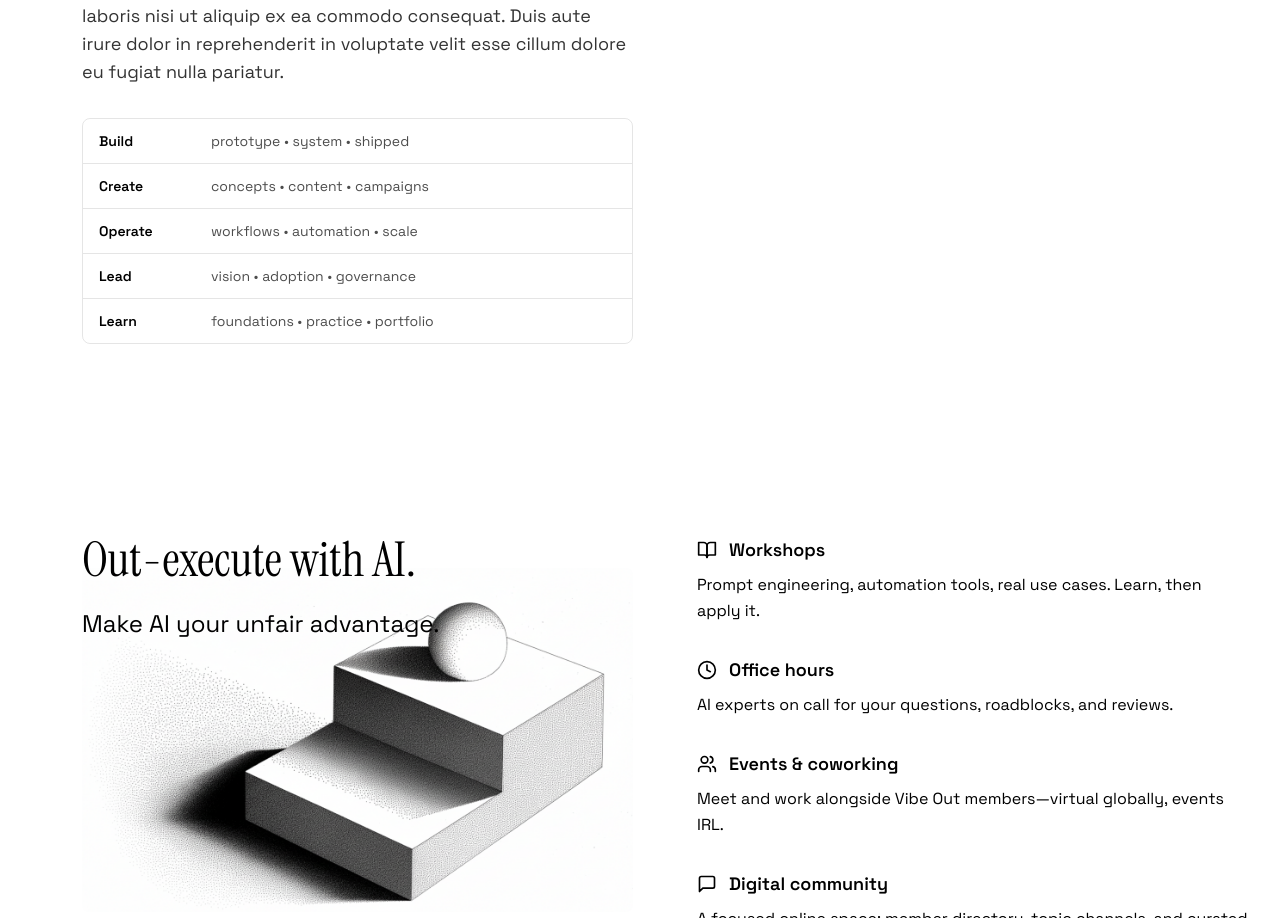
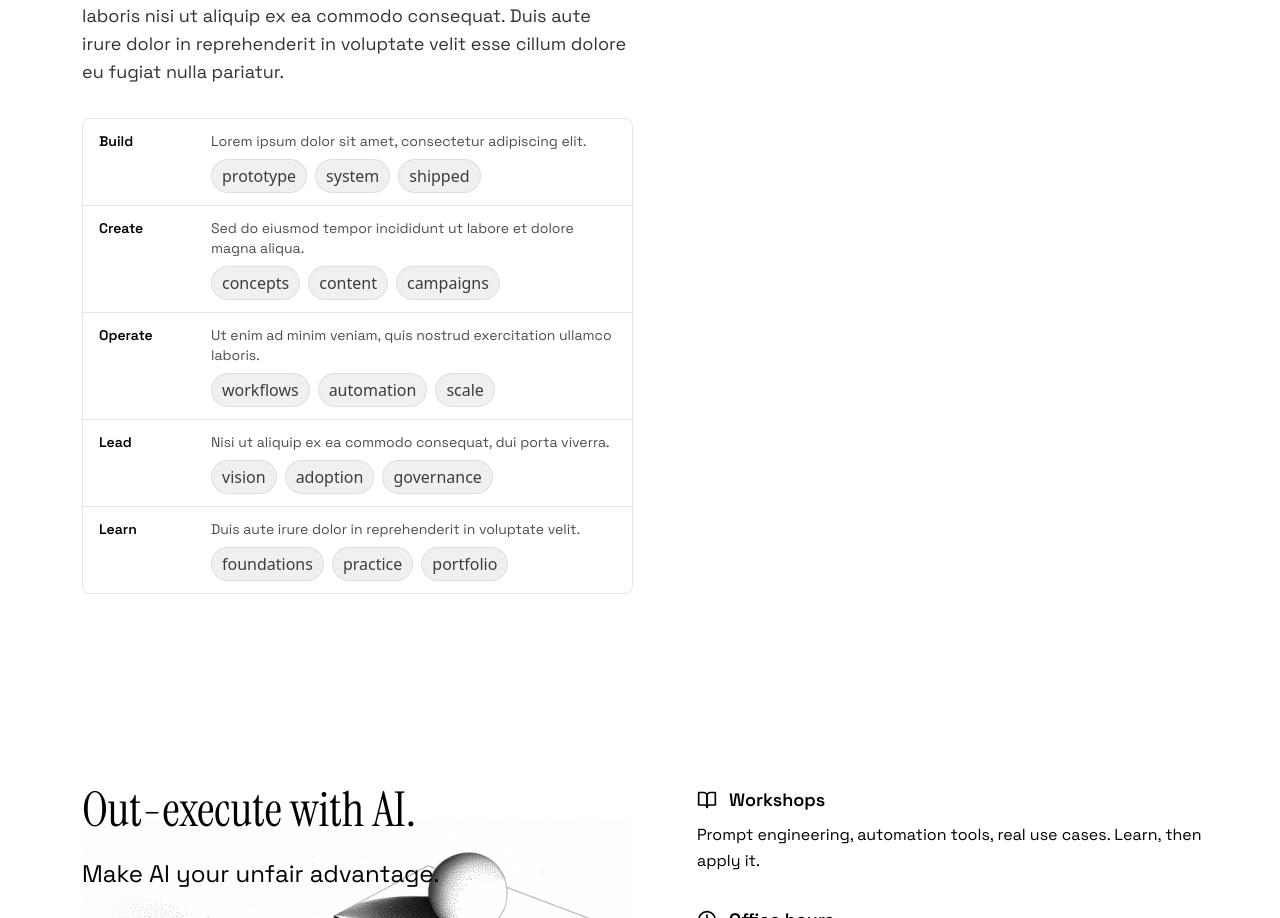
Before and after one commit to joshuaspacecadet/vibeout2, a React (Vite) app: page / in a window 1280 px wide. Shown: the part 1146-2064 px from the top of the page. Built offline with nearby package versions, Linux system fonts and the light colour scheme.

Commit message:
Refactor JourneyCompact component in App.tsx to include detailed descriptions and improve layout, while updating styles in index.css for better visual presentation of steps.

```diff
--- a/src/App.tsx
+++ b/src/App.tsx
@@ -215,26 +215,35 @@ function App() {
 export default App;
 
 function JourneyCompact() {
-  const rows = [
-    { title: 'Build', steps: 'prototype • system • shipped' },
-    { title: 'Create', steps: 'concepts • content • campaigns' },
-    { title: 'Operate', steps: 'workflows • automation • scale' },
-    { title: 'Lead', steps: 'vision • adoption • governance' },
-    { title: 'Learn', steps: 'foundations • practice • portfolio' },
+  const rows: Array<{ title: string; steps: string[]; desc: string }> = [
+    { title: 'Build', steps: ['prototype', 'system', 'shipped'], desc: 'Lorem ipsum dolor sit amet, consectetur adipiscing elit.' },
+    { title: 'Create', steps: ['concepts', 'content', 'campaigns'], desc: 'Sed do eiusmod tempor incididunt ut labore et dolore magna aliqua.' },
+    { title: 'Operate', steps: ['workflows', 'automation', 'scale'], desc: 'Ut enim ad minim veniam, quis nostrud exercitation ullamco laboris.' },
+    { title: 'Lead', steps: ['vision', 'adoption', 'governance'], desc: 'Nisi ut aliquip ex ea commodo consequat, dui porta viverra.' },
+    { title: 'Learn', steps: ['foundations', 'practice', 'portfolio'], desc: 'Duis aute irure dolor in reprehenderit in voluptate velit.' },
   ];
 
   return (
+    <div className="journeys">
       <ul className="divide-y divide-black/10 rounded-lg border border-black/10">
         {rows.map((r) => (
-        <li key={r.title} className="flex items-baseline gap-4 px-4 py-3">
+          <li key={r.title} className="flex items-start gap-4 px-4 py-3">
             <span className="w-24 shrink-0 font-space-grotesk font-semibold text-sm text-black">
               {r.title}
             </span>
-          <span className="font-space-grotesk text-sm text-black/70">
-            {r.steps}
-          </span>
+            <div className="flex-1 min-w-0">
+              <p className="font-space-grotesk text-sm text-black/70 mb-2">
+                {r.desc}
+              </p>
+              <div className="flex flex-wrap items-center gap-2">
+                {r.steps.map((s) => (
+                  <span key={s} className="step-chip">{s}</span>
+                ))}
+              </div>
+            </div>
           </li>
         ))}
       </ul>
+    </div>
   );
 }
--- a/src/index.css
+++ b/src/index.css
@@ -219,18 +219,22 @@ body {
 }
 
 .journeys .step-chip {
-  padding: 0;
-  border-radius: 0;
-  background: transparent;
-  color: rgba(0,0,0,0.65);
-  transition: color 200ms ease;
+  padding: 4px 10px;
+  border-radius: 9999px;
+  background: rgba(0,0,0,0.06);
+  color: rgba(0,0,0,0.75);
+  border: 1px solid rgba(0,0,0,0.08);
+  transition: background 200ms ease, color 200ms ease, border-color 200ms ease;
 }
 
 .journeys .journey-row:hover .step-chip {
-  color: rgba(0,0,0,0.8);
+  background: rgba(0,0,0,0.08);
+  color: rgba(0,0,0,0.85);
 }
 
 .journeys .journey-row.is-active .step-chip {
+  background: rgba(0,0,0,0.10);
+  border-color: rgba(0,0,0,0.14);
   color: rgba(0,0,0,0.95);
 }
 
```
Lines whose indentation alone changed are shown as unchanged.
